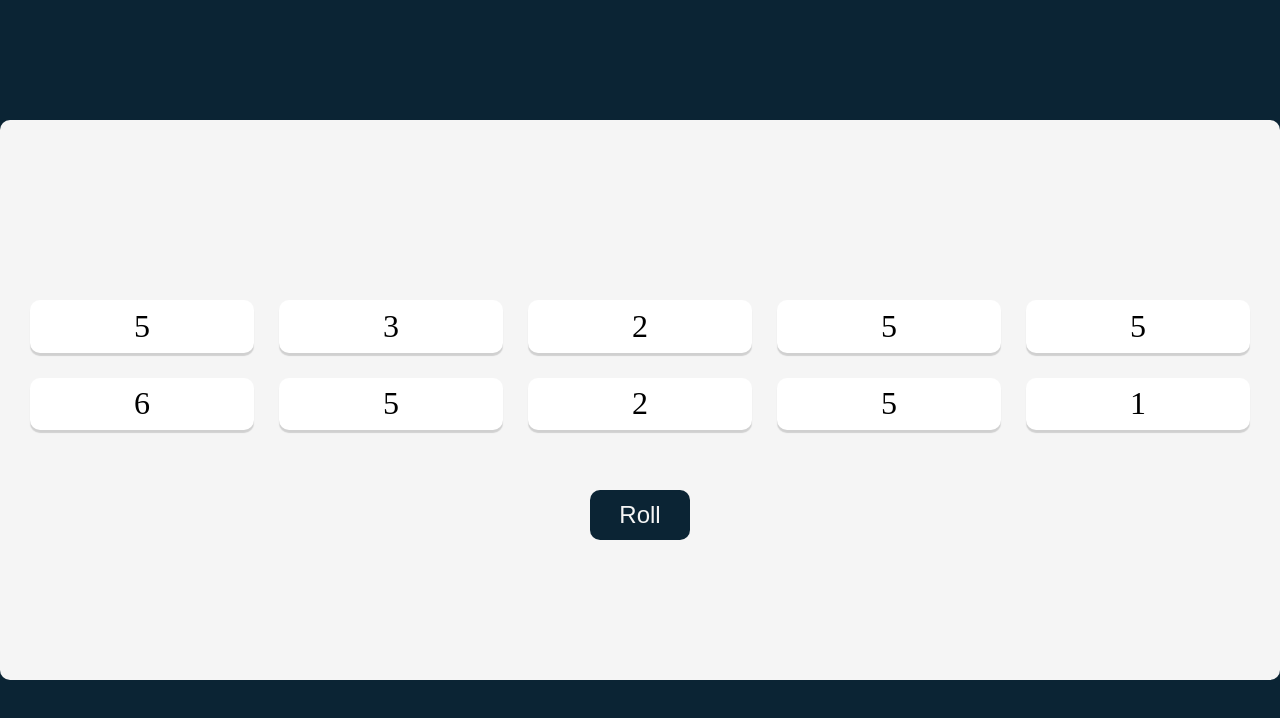
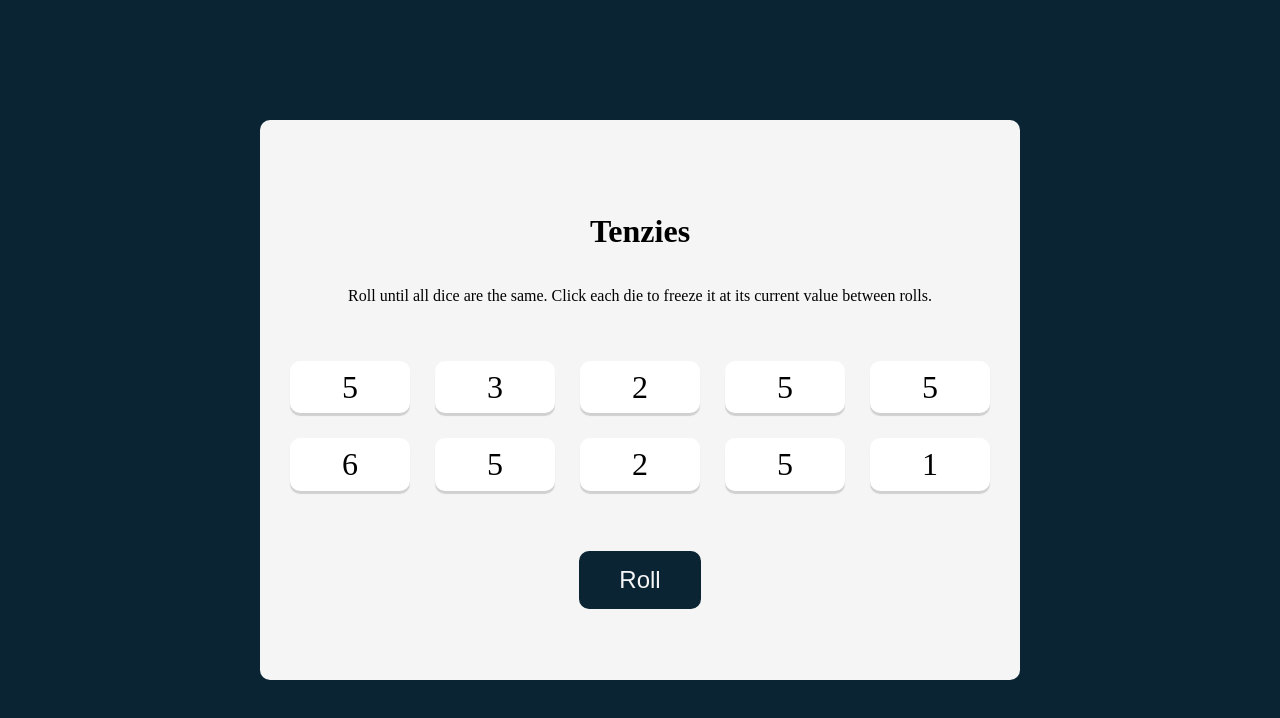
Before and after one commit to lucagi89/React-Game-Tenzies, a React (Vite) app: page / in a window 1280 px wide. Shown: the top 718 px of the page. Built offline with nearby package versions, Linux system fonts and the light colour scheme.

Commit message:
finish project main features

```diff
--- a/src/App.css
+++ b/src/App.css
@@ -14,6 +14,7 @@ main{
 
 .game{
   width:100%;
+  max-width: 700px;
   margin: 0 auto;
   padding:30px;
   height:500px;
@@ -35,8 +36,7 @@ main{
 }
 
 .roll-btn{
-  width: 100px;
-  height: 50px;
+  padding: 15px 40px;
   background-color: #0B2434;
   color: #F5F5F5;
   border: none;
--- a/src/App.jsx
+++ b/src/App.jsx
@@ -6,6 +6,7 @@ import {nanoid} from 'nanoid'
 
 
 function App() {
+
   const generateNewDie = () => {
     const num = Math.floor(Math.random() * 6) + 1
     return { id: nanoid(), value: num, isHeld: false }
@@ -41,16 +42,19 @@ function App() {
     })
   }
 
-  console.log(tenzies)
-
-
   function rollDice() {
+    if (tenzies){
+      setTenzies(false)
+      setDice(allNewDice())
+    }else{
       setDice((oldDice) => {
         return oldDice.map((die) => {
           return die.isHeld ?
             die : generateNewDie()
         })
       })
+    }
+
   }
 
   const diceComponents = dice.map((die, index) => (
@@ -62,26 +66,21 @@ function App() {
     />
   ))
 
-  const setDiceSequence = () => {
-    if(tenzies) {
-      setDice(allNewDice())
-      setTenzies(false)
-    } else {
-      rollDice()
-    }
-  }
-
-
   return (
     <>
       <main>
+        <div className="game">
           {tenzies && <Confettino />}
-        <div className="game">
+          <h1 className="title">Tenzies</h1>
+          <p className="instructions">
+          Roll until all dice are the same.
+            Click each die to freeze it at its current value between rolls.
+          </p>
           <div className="dice-container">
             {diceComponents}
           </div>
 
-          <button className="roll-btn" onClick={setDiceSequence}>
+          <button className="roll-btn" onClick={rollDice}>
             {tenzies ? "New Game" : "Roll"}
           </button>
         </div>
```
Lines whose indentation alone changed are shown as unchanged.
